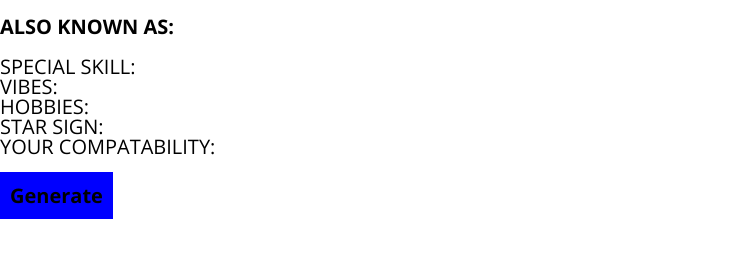
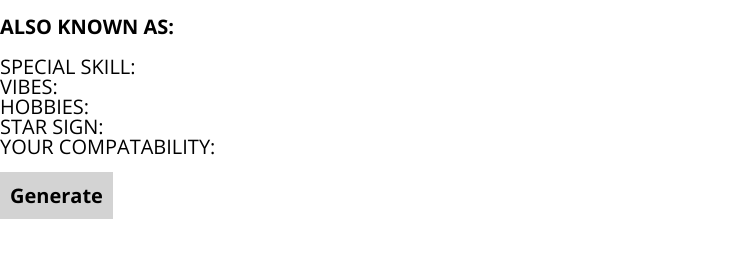
Before and after one commit to zethcameron/zethcameron, a plain HTML site: page index.html in a window 1280 px wide. Shown: the part 78-336 px from the top of the page, without its empty margins (0-748 px from the left). Drawn offline with nearby package versions, Linux system fonts and the light colour scheme.

Commit message:
Update main.css

```diff
--- a/assets/css/main.css
+++ b/assets/css/main.css
@@ -47,7 +47,7 @@ i {
 }
 
 .button {
-	background:blue;
+	background:lightgray;
 	border: 0px;
 
 	font-size:20px;
```
